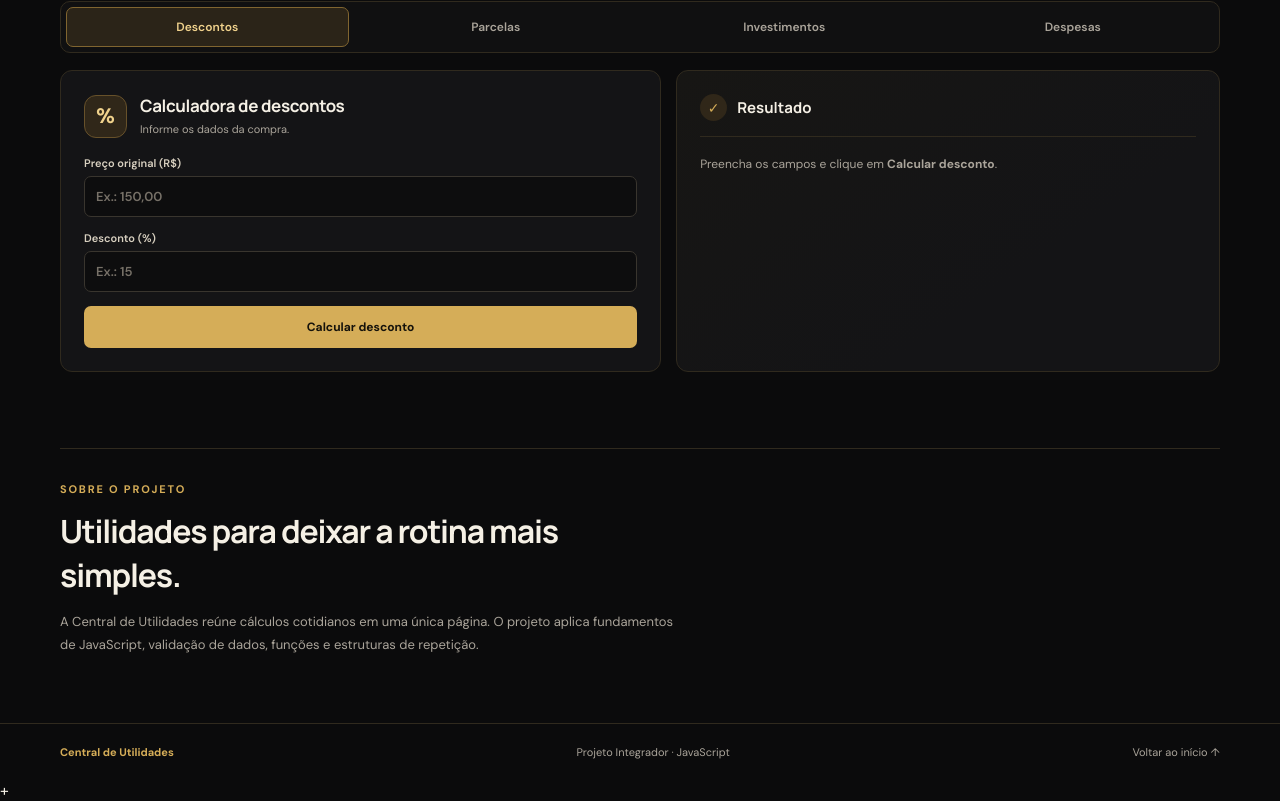
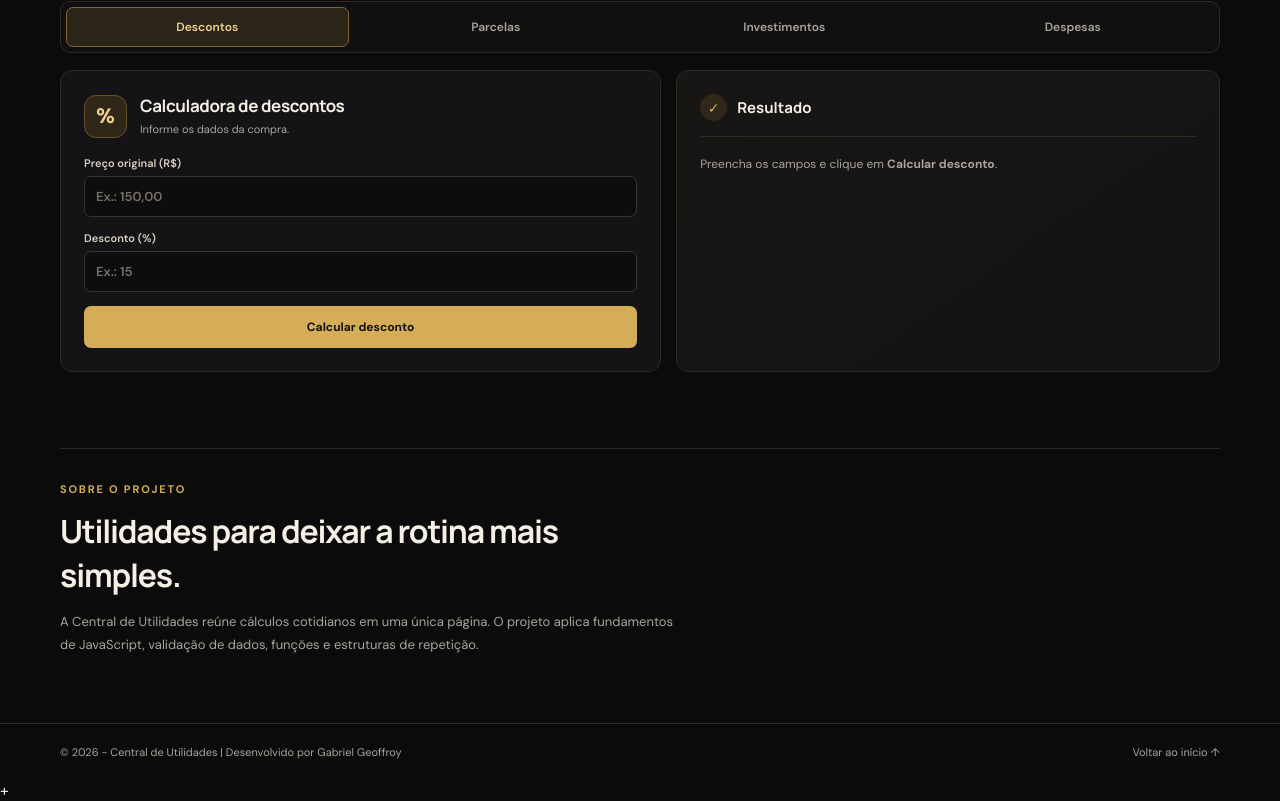
Before and after one commit to GabrielGeoffroy/Projeto-Integrador-IF-Sudeste-MG-, a plain HTML site: page index.html in a window 1280 px wide. Shown: the part 1065-1866 px from the top of the page. Drawn offline with Linux system fonts and the light colour scheme.

Commit message:
Atualiza créditos no rodapé

```diff
--- a/index.html
+++ b/index.html
@@ -71,6 +71,6 @@
 
     <section id="sobre" class="sobre container" aria-labelledby="titulo-sobre"><p class="sobretitulo">Sobre o projeto</p><h2 id="titulo-sobre">Utilidades para deixar a rotina mais simples.</h2><p>A Central de Utilidades reúne cálculos cotidianos em uma única página. O projeto aplica fundamentos de JavaScript, validação de dados, funções e estruturas de repetição.</p></section>
   </main>
-  <footer class="rodape"><a class="marca-rodape" href="#inicio">Central de Utilidades</a><span>Projeto Integrador · JavaScript</span><a href="#inicio">Voltar ao início ↑</a></footer>
+  <footer class="rodape"><span>© 2026 - Central de Utilidades | Desenvolvido por Gabriel Geoffroy</span><a href="#inicio">Voltar ao início ↑</a></footer>
 </body>
 +</html>
```
